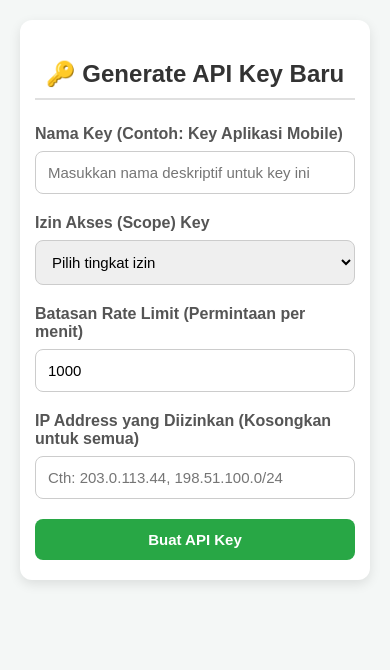
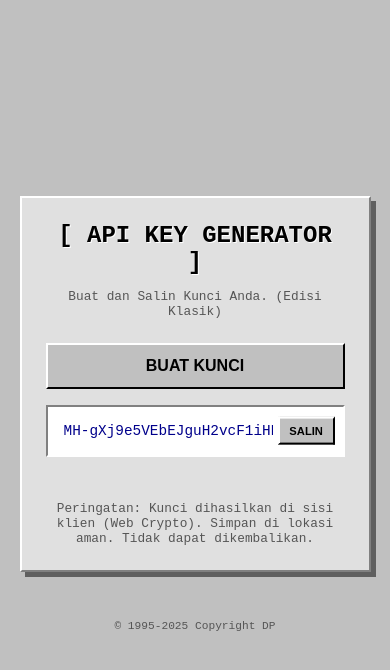
Before and after one commit to Cruelasss/PRAKTIKUM7_PWS, a website: page public/index.html in a window 390 px wide. Drawn offline with Linux system fonts and the light colour scheme.

Commit message:
perbaikan

```diff
--- a/package.json
+++ b/package.json
@@ -11,6 +11,7 @@
   "license": "ISC",
   "type": "commonjs",
   "dependencies": {
+    "cors": "^2.8.5",
     "crypto": "^1.0.1",
     "express": "^5.1.0",
     "mysql2": "^3.15.3"
--- a/public/index.html
+++ b/public/index.html
@@ -3,282 +3,252 @@
 <head>
     <meta charset="UTF-8">
     <meta name="viewport" content="width=device-width, initial-scale=1.0">
-    <title>Generator API Key</title>
+    <title>Create API Key [RETRO]</title>
     <style>
-        /* Gaya Dasar */
-        body {
-            font-family: Arial, sans-serif;
-            background-color: #f4f7f6;
+        /* --- 1. Pengaturan Global & Latar Belakang (Retro) --- */
+        body, html {
             margin: 0;
-            padding: 20px;
+            padding: 0;
+            height: 100%;
+            /* Font Monospace klasik untuk nuansa terminal/retro */
+            font-family: 'Courier New', Courier, monospace;
+            background-color: #C0C0C0; /* Abu-abu terang (seperti jendela Windows 95) */
+            color: #000000; /* Teks hitam */
             display: flex;
+            flex-direction: column;
             justify-content: center;
-            align-items: flex-start;
-            min-height: 100vh;
+            align-items: center;
         }
 
-        /* Container Form Responsif */
-        .api-key-container {
-            background-color: #ffffff;
-            padding: 30px;
-            border-radius: 12px;
-            box-shadow: 0 4px 12px rgba(0, 0, 0, 0.1);
-            width: 100%;
-            max-width: 500px; /* Lebar Maksimum untuk tampilan desktop/tablet */
+        /* --- 2. Kotak Utama (Kartu) - Gaya Jendela Klasik --- */
+        .api-card {
+            /* Warna latar belakang dan efek 3D klasik */
+            background-color: #E0E0E0;
+            border-style: solid;
+            border-width: 2px;
+            border-color: #FFFFFF #808080 #808080 #FFFFFF; /* Efek 3D: Light atas/kiri, Dark bawah/kanan */
+            padding: 1.5rem;
+            width: 90%;
+            max-width: 500px;
+            text-align: center;
             box-sizing: border-box;
+            box-shadow: 5px 5px 0px 0px rgba(0,0,0,0.5); /* Shadow yang tegas */
         }
 
-        h2 {
-            color: #333;
-            text-align: center;
-            margin-bottom: 25px;
-            border-bottom: 2px solid #e0e0e0;
-            padding-bottom: 10px;
+        h1 {
+            font-size: 1.5rem;
+            margin-top: 0;
+            margin-bottom: 0.5rem;
+            color: #000000;
+            text-shadow: 1px 1px 0px #FFFFFF; /* Sedikit efek bayangan teks */
         }
 
-        .form-group {
-            margin-bottom: 20px;
+        .subtitle {
+            font-size: 0.8rem;
+            color: #555555;
+            margin-bottom: 1.5rem;
         }
 
-        label {
-            display: block;
-            margin-bottom: 8px;
+        /* --- 3. Tombol "Buat API Key" - Gaya Tombol Klasik --- */
+        .generate-btn {
+            background-color: #C0C0C0;
+            color: #000000;
             font-weight: bold;
-            color: #555;
+            font-size: 1rem;
+            padding: 0.75rem 1rem;
+            width: 100%;
+            cursor: pointer;
+
+            /* Border 3D Inset Klasik */
+            border: none;
+            border-style: solid;
+            border-width: 2px;
+            border-color: #FFFFFF #000000 #000000 #FFFFFF;
+
+            transition: none; /* Hilangkan transisi modern */
+            margin-bottom: 1rem;
         }
 
-        /* Gaya Input dan Select */
-        input[type="text"],
-        input[type="number"],
-        select {
-            width: 100%;
-            padding: 12px;
-            border: 1px solid #ccc;
-            border-radius: 8px;
-            box-sizing: border-box;
-            font-size: 16px;
-            transition: border-color 0.3s;
+        .generate-btn:hover {
+            background-color: #D0D0D0;
         }
 
-        input[type="text"]:focus,
-        input[type="number"]:focus,
-        select:focus {
-            border-color: #007bff; /* Warna fokus yang menarik */
-            outline: none;
-            box-shadow: 0 0 0 3px rgba(0, 123, 255, 0.25);
+        /* Efek klik tombol retro: border terbalik */
+        .generate-btn:active {
+            border-color: #000000 #FFFFFF #FFFFFF #000000;
+            padding-top: 0.85rem; /* Kompensasi untuk pergeseran bayangan */
+            padding-bottom: 0.65rem;
         }
 
-        /* Gaya Tombol */
-        .btn-generate {
-            display: block;
+        /* --- 4. Kotak Teks API Key & Tombol Salin --- */
+        .key-container {
+            position: relative;
             width: 100%;
-            padding: 12px;
-            background-color: #28a745; /* Warna hijau untuk Generate/Sukses */
-            color: white;
-            border: none;
-            border-radius: 8px;
-            cursor: pointer;
-            font-size: 18px;
-            font-weight: bold;
-            transition: background-color 0.3s, transform 0.1s;
         }
 
-        .btn-generate:hover:not(:disabled) {
-            background-color: #218838;
+        .api-key-input {
+            width: 100%;
+            /* Tampilan Input Inset */
+            background-color: #FFFFFF;
+            border: 1px solid #000000; /* Garis tepi yang sangat jelas */
+            border-style: solid;
+            border-width: 2px;
+            border-color: #808080 #FFFFFF #FFFFFF #808080; /* Efek Inset 3D */
+
+            color: #00008B; /* Warna biru tua/navy untuk teks kunci (nuansa terminal) */
+            font-family: 'Courier New', Courier, monospace;
+            font-size: 0.9rem;
+            padding: 1rem;
+            padding-right: 70px;
+            box-sizing: border-box;
+
+            /* Hilangkan border-radius modern */
+            border-radius: 0;
         }
 
-        .btn-generate:active:not(:disabled) {
-            transform: scale(0.99);
+        .copy-btn {
+            position: absolute;
+            right: 10px;
+            top: 50%;
+            transform: translateY(-50%);
+
+            /* Gaya Tombol Klasik */
+            background-color: #C0C0C0;
+            color: #000000;
+            border: none;
+            border-style: solid;
+            border-width: 2px;
+            border-color: #FFFFFF #000000 #000000 #FFFFFF;
+
+            border-radius: 0;
+            padding: 0.4rem 0.6rem;
+            font-size: 0.7rem;
+            font-weight: bold;
+            cursor: pointer;
+            transition: none;
         }
 
-        .btn-generate:disabled {
-            background-color: #6c757d;
-            cursor: not-allowed;
+        .copy-btn:hover {
+            background-color: #D0D0D0;
         }
 
-        /* Responsif: Penyesuaian untuk layar sangat kecil */
-        @media (max-width: 600px) {
-            .api-key-container {
-                padding: 20px 15px; /* Kurangi padding untuk layar kecil */
-            }
-
-            input[type="text"],
-            input[type="number"],
-            select,
-            .btn-generate {
-                font-size: 15px;
-            }
+        .copy-btn:active {
+            border-color: #000000 #FFFFFF #FFFFFF #000000;
         }
 
-        /* Bagian Output */
-        #output-key-section {
-            margin-top: 25px;
-            padding: 15px;
-            background-color: #e9ecef;
-            border: 1px dashed #ced4da;
-            border-radius: 8px;
-            display: none;
+        /* --- 5. Teks Umpan Balik & Info (Terminal Style) --- */
+        .copy-feedback {
+            font-size: 0.8rem;
+            color: #008000; /* Hijau terminal untuk pesan sukses */
+            margin-top: 0.5rem;
+            height: 1em;
+            visibility: hidden;
+            opacity: 0;
+            transition: opacity 0.3s ease;
         }
 
-        #output-key {
-            font-family: monospace;
-            word-break: break-all;
-            background-color: #fff;
-            padding: 10px;
-            border-radius: 6px;
-            font-size: 14px;
-            color: #d63384; /* Warna khas untuk API Key */
+        .copy-feedback.visible {
+            visibility: visible;
+            opacity: 1;
         }
 
-        #message {
-            margin-top: 15px;
-            padding: 10px;
-            border-radius: 6px;
-            display: none;
-            font-weight: bold;
+        .info-text {
+            font-size: 0.8rem;
+            color: #555555;
+            margin-top: 1.5rem;
+            margin-bottom: 0;
+        }
+
+        /* --- 6. Footer --- */
+        footer {
+            margin-top: 2rem;
+            padding: 1rem;
+            font-size: 0.7rem;
+            color: #555555;
             text-align: center;
         }
-
-        .success {
-            background-color: #d4edda;
-            color: #155724;
-        }
-
-        .error {
-            background-color: #f8d7da;
-            color: #721c24;
-        }
-
     </style>
 </head>
 <body>
 
-<div class="api-key-container">
-    <h2>🔑 Generate API Key Baru</h2>
+    <main class="api-card">
+        <h1>[ API KEY GENERATOR ]</h1>
+        <p class="subtitle">Buat dan Salin Kunci Anda. (Edisi Klasik)</p>
 
-    <form id="api-key-form">
+        <button id="generateBtn" class="generate-btn">BUAT KUNCI</button>
 
-        <div class="form-group">
-            <label for="key-name">Nama Key (Contoh: Key Aplikasi Mobile)</label>
-            <input type="text" id="key-name" name="key_name" required
-                   placeholder="Masukkan nama deskriptif untuk key ini">
+        <div class="key-container">
+            <input type="text" id="apiKeyInput" class="api-key-input" value="" readonly>
+            <button id="copyBtn" class="copy-btn">SALIN</button>
         </div>
 
-        <div class="form-group">
-            <label for="key-scope">Izin Akses (Scope) Key</label>
-            <select id="key-scope" name="key_scope" required>
-                <option value="" disabled selected>Pilih tingkat izin</option>
-                <option value="read-only">Hanya Baca (Read-Only)</option>
-                <option value="read-write">Baca & Tulis (Read/Write)</option>
-                <option value="admin">Administrator (Akses Penuh)</option>
-            </select>
-        </div>
+        <p id="copyFeedback" class="copy-feedback">SUCCESS: Kunci telah disalin ke clipboard.</p>
 
-        <div class="form-group">
-            <label for="rate-limit">Batasan Rate Limit (Permintaan per menit)</label>
-            <input type="number" id="rate-limit" name="rate_limit" value="1000" min="10"
-                   placeholder="Cth: 1000">
-        </div>
+        <p class="info-text">Peringatan: Kunci dihasilkan di sisi klien (Web Crypto). Simpan di lokasi aman. Tidak dapat dikembalikan.</p>
+    </main>
 
-        <div class="form-group">
-            <label for="allowed-ip">IP Address yang Diizinkan (Kosongkan untuk semua)</label>
-            <input type="text" id="allowed-ip" name="allowed_ip"
-                   placeholder="Cth: 203.0.113.44, 198.51.100.0/24">
-        </div>
+    <footer>
+        &copy; 1995-2025 Copyright DP
+    </footer>
 
-        <button type="submit" class="btn-generate">
-            Buat API Key
-        </button>
-    </form>
+    <script>
+        // --- 1. Pilih Elemen ---
+        const generateBtn = document.getElementById('generateBtn');
+        const copyBtn = document.getElementById('copyBtn');
+        const apiKeyInput = document.getElementById('apiKeyInput');
+        const copyFeedback = document.getElementById('copyFeedback');
 
-    <div id="message" style="display: none;"></div>
+        // --- 2. Fungsi untuk Membuat API Key (menggunakan Web Crypto) ---
+        function generateApiKey() {
+            // Buat 32 byte angka acak yang aman
+            const buffer = new Uint8Array(32);
+            window.crypto.getRandomValues(buffer);
 
-    <div id="output-key-section" style="display: none;">
-        <label>API Key Anda yang Baru:</label>
-        <div id="output-key"></div>
-        <p style="font-size: 0.8em; color: #6c757d; margin-top: 10px;">
-            **PENTING:** Simpan key ini dengan aman. Key ini mungkin tidak akan ditampilkan lagi.
-        </p>
-    </div>
+            // Ubah byte menjadi string Base64 dan buat URL-safe
+            const key = btoa(String.fromCharCode.apply(null, buffer))
+                .replace(/\+/g, '-')
+                .replace(/\//g, '_') // Ganti '/' dengan '_' (tetap URL-safe)
+                .replace(/=/g, '');
 
-</div>
+            // Tambahkan prefix dan potong sesuai panjang yang diinginkan
+            const finalKey = 'MH-' + key.substring(0, 45); // Panjang kunci disesuaikan sedikit
 
-<script>
-    document.getElementById('api-key-form').addEventListener('submit', async function(e) {
-        e.preventDefault(); // Mencegah submit form default
+            apiKeyInput.value = finalKey;
 
-        const form = e.target;
-        const submitButton = form.querySelector('.btn-generate');
-        const outputSection = document.getElementById('output-key-section');
-        const outputKey = document.getElementById('output-key');
-        const messageDiv = document.getElementById('message');
+            // Sembunyikan pesan copy saat kunci baru dibuat
+            copyFeedback.classList.remove('visible');
+        }
 
-        // Reset UI
-        outputSection.style.display = 'none';
-        messageDiv.style.display = 'none';
+        // --- 3. Fungsi untuk Menyalin ke Clipboard ---
+        function copyToClipboard() {
+            // Pilih teks di dalam input
+            apiKeyInput.select();
+            apiKeyInput.setSelectionRange(0, 99999);
 
-        // Ambil nilai dari formulir
-        const keyName = document.getElementById('key-name').value;
-        const keyScope = document.getElementById('key-scope').value;
-        const rateLimit = document.getElementById('rate-limit').value;
-        const allowedIp = document.getElementById('allowed-ip').value;
+            // Salin teks menggunakan API Clipboard modern
+            navigator.clipboard.writeText(apiKeyInput.value)
+                .then(() => {
+                    // Tampilkan pesan "berhasil disalin"
+                    copyFeedback.classList.add('visible');
 
-        // Data yang akan dikirim ke server.js
-        // Catatan: server.js saat ini hanya menggunakan 'name' dan 'userId'.
-        // Kita kirim semua data, meskipun beberapa saat ini hanya untuk tujuan logging/simulasi.
-        const requestData = {
-            // UserId disimulasikan di sini, dalam aplikasi nyata ini didapat dari sesi otentikasi
-            userId: 'user-' + Math.random().toString(10).substring(2, 8),
-            name: keyName,
-            scope: keyScope,
-            rateLimit: rateLimit,
-            allowedIp: allowedIp
-        };
+                    // Sembunyikan pesan setelah 2 detik
+                    setTimeout(() => {
+                        copyFeedback.classList.remove('visible');
+                    }, 2000);
+                })
+                .catch(err => {
+                    console.error('Gagal menyalin: ', err);
+                });
+        }
 
-        // UI Loading State
-        submitButton.textContent = 'Membuat Key...';
-        submitButton.disabled = true;
+        // --- 4. Tambahkan Event Listener ke Tombol ---
+        generateBtn.addEventListener('click', generateApiKey);
+        copyBtn.addEventListener('click', copyToClipboard);
 
-        try {
-            // Lakukan panggilan API ke endpoint Node.js
-            const response = await fetch('http://localhost:3000/api/keys', {
-                method: 'POST',
-                headers: {
-                    'Content-Type': 'application/json',
-                },
-                body: JSON.stringify(requestData)
-            });
+        // --- 5. Hasilkan kunci saat halaman pertama kali dimuat ---
+        generateApiKey();
 
-            const result = await response.json();
-
-            if (response.ok) {
-                // Sukses
-                outputKey.textContent = result.apiKey;
-                outputSection.style.display = 'block';
-
-                messageDiv.textContent = result.message || 'API Key berhasil dibuat!';
-                messageDiv.className = 'success';
-                messageDiv.style.display = 'block';
-            } else {
-                // Gagal (Cth: server merespons 400/500)
-                messageDiv.textContent = `Gagal membuat Key: ${result.message || 'Server error'}`;
-                messageDiv.className = 'error';
-                messageDiv.style.display = 'block';
-            }
-
-        } catch (error) {
-            // Gagal (Cth: jaringan down, server tidak berjalan)
-            console.error('Fetch error:', error);
-            messageDiv.textContent = 'Gagal terhubung ke server. Pastikan Node.js server berjalan di http://localhost:3000.';
-            messageDiv.className = 'error';
-            messageDiv.style.display = 'block';
-        } finally {
-            // Kembalikan UI state
-            submitButton.textContent = 'Buat API Key';
-            submitButton.disabled = false;
-        }
-    });
-</script>
+    </script>
 
 </body>
 </html>
```
Also changed, not shown: index.js (+119 -61 lines), 1 other file.
